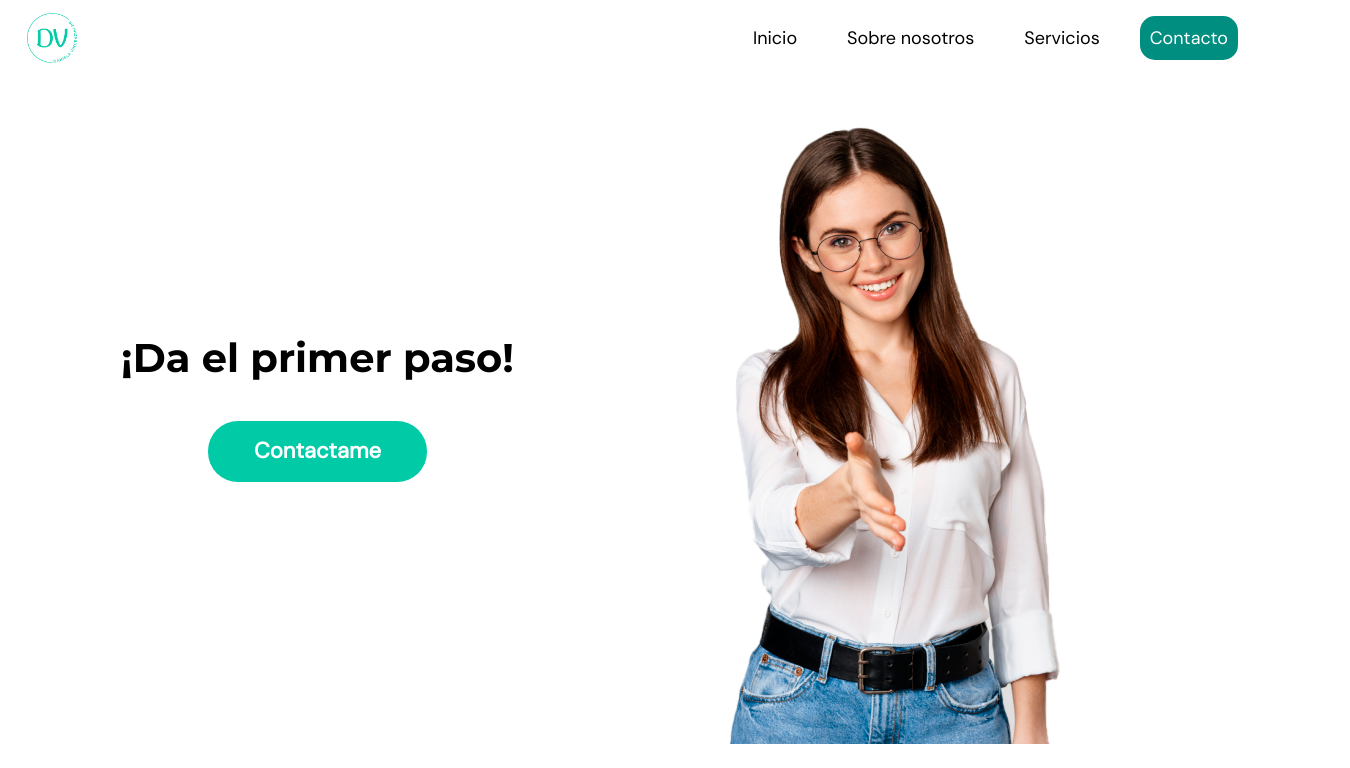
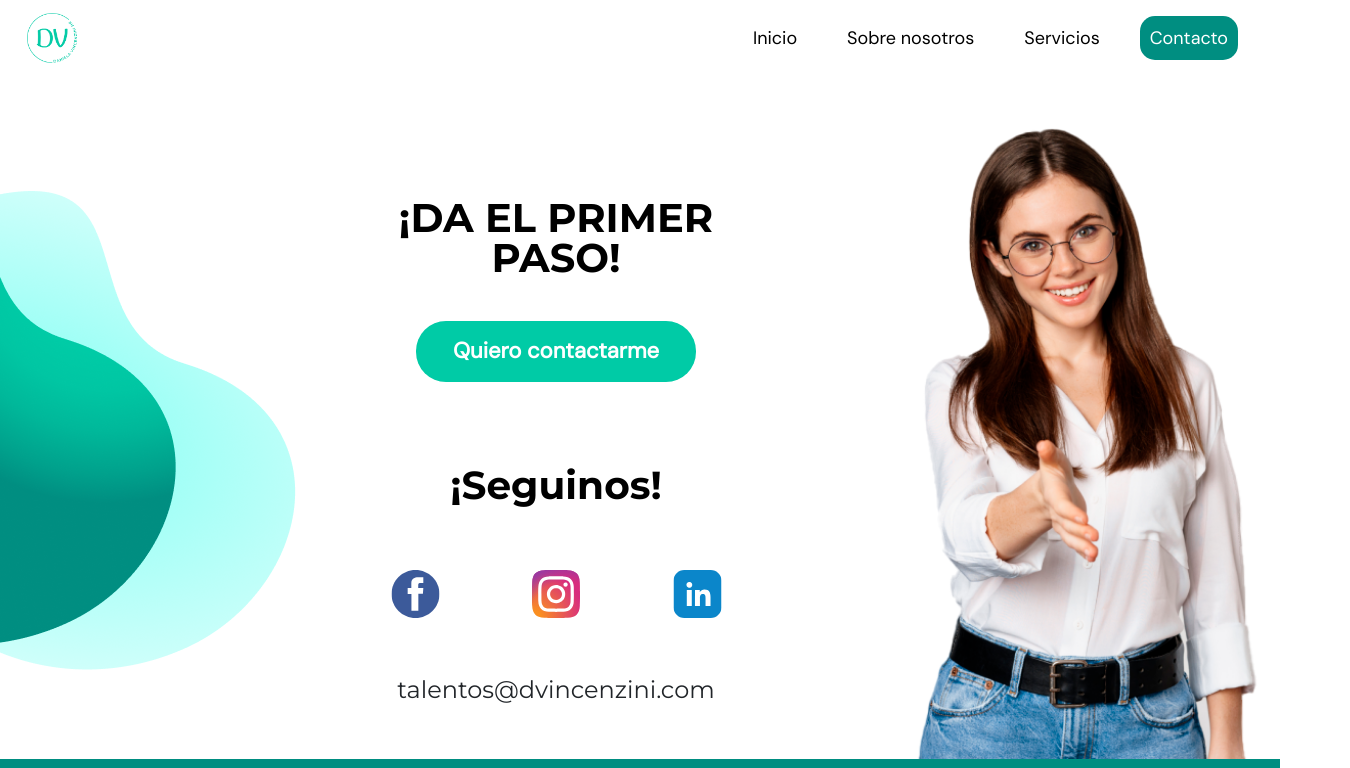
Before and after one commit to ChristianMagallanes24/proyectodaniela, a React (Create React App) app: page /contacto in a window 1280 px wide. Shown: the top 768 px of the page, 1350 px wide, since content can reach past the window. Built offline with nearby package versions, Linux system fonts and the light colour scheme.

Commit message:
maquetado pagina contacto

```diff
--- a/src/components/Contacto/Contacto.jsx
+++ b/src/components/Contacto/Contacto.jsx
@@ -1,16 +1,65 @@
 import React from "react";
 import foto from "../../assets/fotocontacto.png";
+import vector from "../../assets/Vector.png";
+import "../Contacto/_Contacto.scss";
+import logo from "../../assets/logo(2).png";
+import fb from "../../assets/facebook.svg";
+import lin from "../../assets/linkedin.svg";
+import insta from "../../assets/instagram.svg";
 import "../Footer/Footer.scss";
-import "../Contacto/_Contacto.scss";
-import Footer from "../Footer/footer";
 
 const Contacto = () => {
   return (
-    <div>
-      <div className="contacto-container">
-        <div className="contacto-info">
-          <h2 className="info-titulo">¡Da el primer paso!</h2>
-          <button className="contacto-btn">Contactame</button>
+    <div className="contacto-container">
+      <div className="contacto-body">
+        <div className="contacto-vector">
+          <img className="vector" src={vector} alt="vector-decorativo" />
+        </div>
+        <div className="contacto-info-redes">
+          <div className="contacto-info">
+            <h2 className="info-titulo">¡Da el primer paso!</h2>
+            <button className="contacto-btn">Quiero contactarme</button>
+          </div>
+
+          <div className="footer-iconos-mail">
+            {/*  contenedor titulo */}
+            <div>
+              <h3 className="footer-titulo">¡Seguinos!</h3>
+            </div>
+
+            {/*contenedor para las redes*/}
+            <div className="icons">
+              <a
+                href="https://web.facebook.com/danielavincenziniHR?_rdc=1&_rdr"
+                target="_blank"
+                rel="noopener noreferrer"
+              >
+                <img src={fb} alt="logo facebook" />
+              </a>
+
+              <a
+                href="https://www.instagram.com/danielavincenzini/"
+                target="_blank"
+                rel="noopener noreferrer"
+              >
+                <img src={insta} alt="logo instagram" />
+              </a>
+
+              <a
+                href="https://www.linkedin.com/company/daniela-vincenzini-rrhh/"
+                target="_blank"
+                rel="noopener noreferrer"
+              >
+                <img src={lin} alt="logo linkedin" />
+              </a>
+            </div>
+
+            {/*contenedor para el mail*/}
+
+            <div>
+              <h4 className="footer-info">talentos@dvincenzini.com</h4>
+            </div>
+          </div>
         </div>
 
         <div className="contacto-img-container">
@@ -18,7 +67,10 @@ const Contacto = () => {
         </div>
       </div>
 
-      <Footer />
+      <div className="text">
+        <img className="logo" src={logo} alt="logo daniela vincenzini" />
+        <h5>©2024 por Daniela Vincenzini RRHH</h5>
+      </div>
     </div>
   );
 };
--- a/src/components/Contacto/_Contacto.scss
+++ b/src/components/Contacto/_Contacto.scss
@@ -1,12 +1,18 @@
-.contacto-container {
+.contacto-body {
   display: flex;
-  justify-content: center;
+  gap: 60px;
   align-items: center;
+  .contacto-info-redes {
+    display: flex;
+    flex-direction: column;
+    align-items: center;
+    gap: 60px;
+    margin-top: 100px;
     .contacto-info {
       display: flex;
       flex-direction: column;
       align-items: center;
-    width: 501px;
+      width: 400px;
       text-align: center;
       .info-titulo {
         color: var(--Colores-diseo-alta-Negro, #000);
@@ -16,6 +22,7 @@
         font-style: normal;
         font-weight: 700;
         line-height: 40px;
+        text-transform: uppercase;
       }
       .contacto-btn {
         color: #fff;
@@ -33,10 +40,16 @@
         gap: 10px;
         border-radius: 30px;
         background: var(--Colores-diseo-alta-Color-Primario, #00cba6);
-      width: 219px;
+        width: 280px;
         border: hidden;
         align-items: center;
         margin-top: 35px;
       }
     }
   }
+  .contacto-img {
+    height: 683px;
+    width: 534px;
+    object-fit: cover;
+  }
+}
```
Also changed, not shown: src/assets/Vector.png (added). Lines whose indentation alone changed are shown as unchanged.
